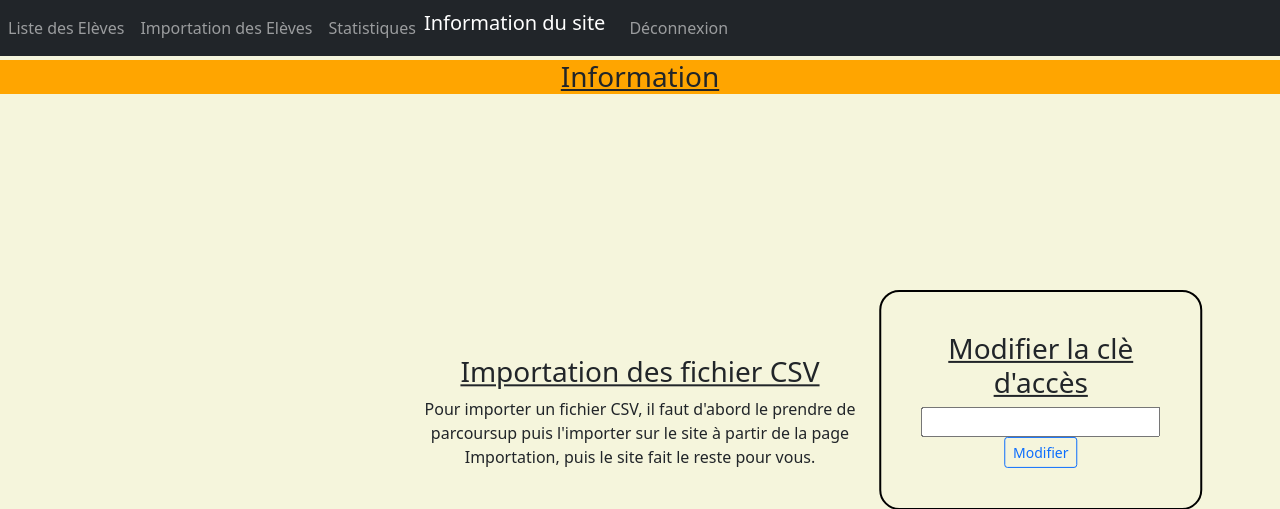
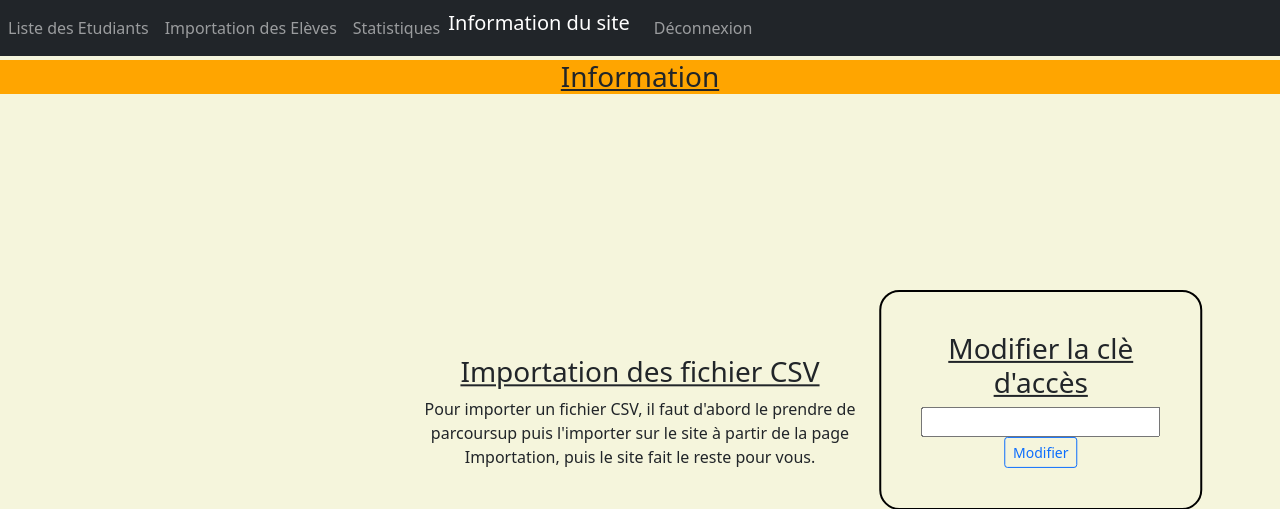
Before and after one commit to thibautscheers/FOLOZEM, a PHP site: page /page/information.php in a window 1280 px wide. Shown: the top 509 px of the page. Run offline with PHP 8.4, Linux system fonts and the light colour scheme.

Commit message:
Liste des Elèves -> Liste des Etudiants

```diff
--- a/page/importation-eleve.php
+++ b/page/importation-eleve.php
@@ -20,7 +20,7 @@
     <div>
         <nav class="navbar navbar-expand-lg fixed-top navbar-dark bg-dark">
             <ul class="navbar-nav mr-auto">
-                <li class="nav-item active"><a class="nav-link" href="liste-eleve.php">Liste des Elèves</a></li>
+                <li class="nav-item active"><a class="nav-link" href="liste-eleve.php">Liste des Etudiants</a></li>
                 <li class="nav-item active"><a class="navbar-brand" href="#">Importation des Elèves</a></li>
                 <li class="nav-item active"><a class="nav-link" href="statistiques.php">Statistiques</a></li>
                 <li class="nav-item active"><a class="nav-link" href="information.php">Information du site</a></li>
--- a/page/information.php
+++ b/page/information.php
@@ -18,7 +18,7 @@
     <div>
         <nav class="navbar navbar-expand-lg fixed-top navbar-dark bg-dark">
             <ul class="navbar-nav mr-auto">
-                <li class="nav-item active"><a class="nav-link"  href="liste-eleve.php">Liste des Elèves</a></li>
+                <li class="nav-item active"><a class="nav-link"  href="liste-eleve.php">Liste des Etudiants</a></li>
                 <li class="nav-item active"><a class="nav-link" href="importation-eleve.php">Importation des Elèves</a></li>
                 <li class="nav-item active"><a class="nav-link" href="statistiques.php">Statistiques</a></li>
                 <li class="nav-item active"><a class="navbar-brand" href="#">Information du site</a></li>
--- a/page/liste-eleve.php
+++ b/page/liste-eleve.php
@@ -20,7 +20,7 @@
     <div>
         <nav class="navbar navbar-expand-lg fixed-top navbar-dark bg-dark">
             <ul class="navbar-nav mr-auto">
-                <li class="nav-item active"><a class="navbar-brand" href="#">Liste des Elèves</a></li>
+                <li class="nav-item active"><a class="navbar-brand" href="#">Liste des Etudiants</a></li>
                 <li class="nav-item active"><a class="nav-link" href="importation-eleve.php">Importation des Elèves</a></li>
                 <li class="nav-item active"><a class="nav-link" href="statistiques.php">Statistiques</a></li>
                 <li class="nav-item active"><a class="nav-link" href="information.php">Information du site</a></li>
--- a/page/statistiques.php
+++ b/page/statistiques.php
@@ -19,7 +19,7 @@
     <div>
         <nav class="navbar navbar-expand-lg fixed-top navbar-dark bg-dark">
             <ul class="navbar-nav mr-auto">
-                <li class="nav-item active"><a class="nav-link"  href="liste-eleve.php">Liste des Elèves</a></li>
+                <li class="nav-item active"><a class="nav-link"  href="liste-eleve.php">Liste des Etudiants</a></li>
                 <li class="nav-item active"><a class="nav-link" href="importation-eleve.php">Importation des Elèves</a></li>
                 <li class="nav-item active"><a class="navbar-brand" href="#">Statistiques</a></li>
                 <li class="nav-item active"><a class="nav-link" href="information.php">Information du site</a></li>
```
